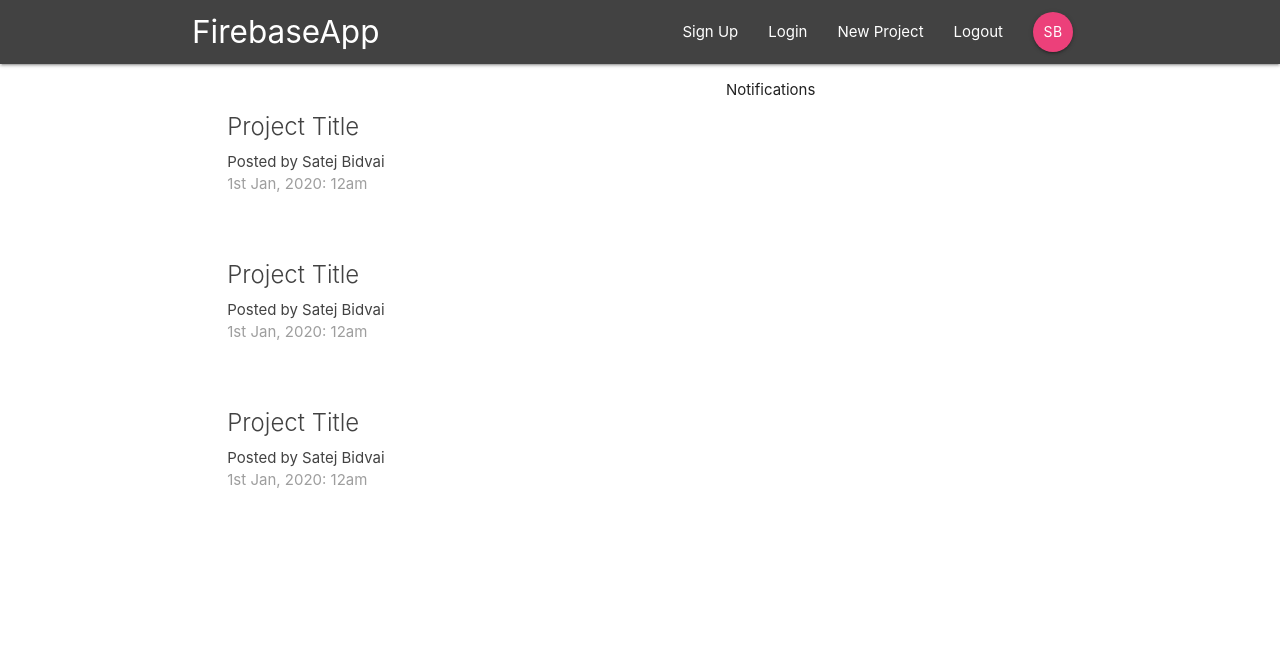
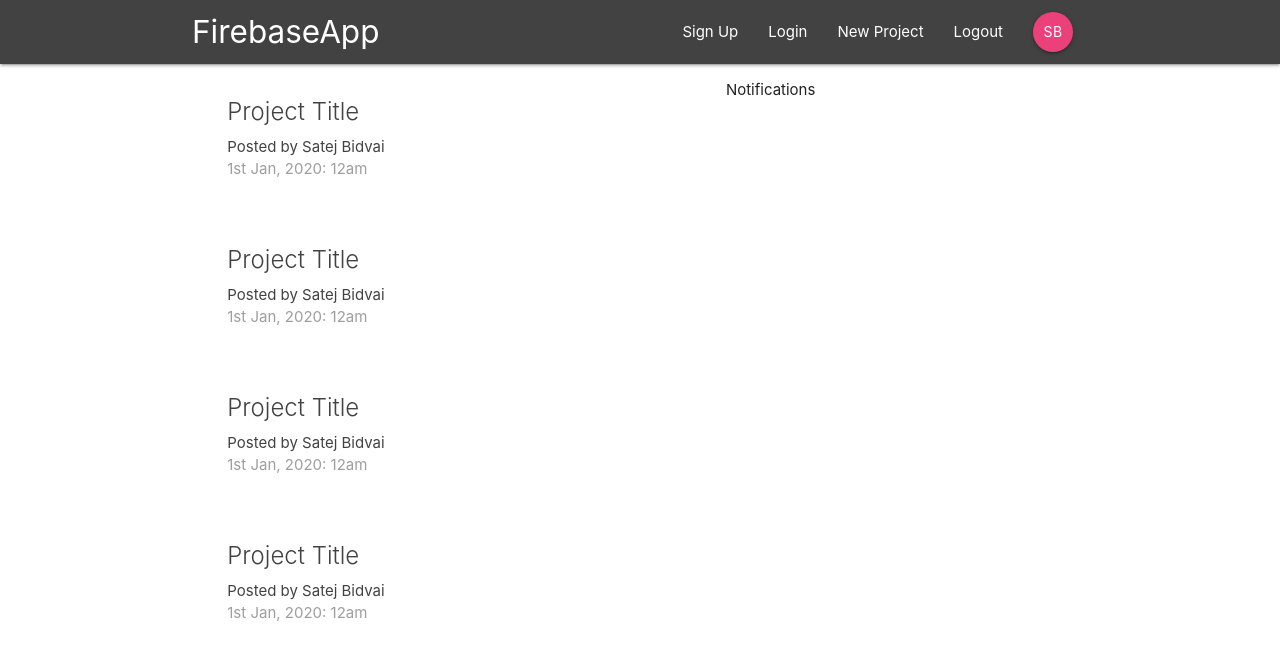
Before and after one commit to Electron-2002/Firebase-React-Redux-App, a React (Create React App) app: page / in a window 1280 px wide. Shown: the top 656 px of the page. Built offline with nearby package versions, Linux system fonts and the light colour scheme.

Commit message:
Project Summary Component

```diff
--- a/src/components/projects/ProjectList.js
+++ b/src/components/projects/ProjectList.js
@@ -1,31 +1,13 @@
 import React from 'react';
+import ProjectSummary from './ProjectSummary';
 
 const ProjectList = () => {
     return (
-        <div className="project-list section">
-            <div className="card z-depth-0 project-summary">
-                <div className="card-content grey-text text-darken-3">
-                    <span className="card-title">Project Title</span>
-                    <p>Posted by Satej Bidvai</p>
-                    <p className="grey-text">1st Jan, 2020: 12am</p>
-                </div>
-            </div>
-
-            <div className="card z-depth-0 project-summary">
-                <div className="card-content grey-text text-darken-3">
-                    <span className="card-title">Project Title</span>
-                    <p>Posted by Satej Bidvai</p>
-                    <p className="grey-text">1st Jan, 2020: 12am</p>
-                </div>
-            </div>
-
-            <div className="card z-depth-0 project-summary">
-                <div className="card-content grey-text text-darken-3">
-                    <span className="card-title">Project Title</span>
-                    <p>Posted by Satej Bidvai</p>
-                    <p className="grey-text">1st Jan, 2020: 12am</p>
-                </div>
-            </div>
+        <div>
+            <ProjectSummary />
+            <ProjectSummary />
+            <ProjectSummary />
+            <ProjectSummary />
         </div>
     );
 };
--- a/src/components/projects/ProjectSummary.js
+++ b/src/components/projects/ProjectSummary.js
@@ -0,0 +1,15 @@
+import React from 'react';
+
+const ProjectSummary = () => {
+    return (
+        <div className="card z-depth-0 project-summary">
+            <div className="card-content grey-text text-darken-3">
+                <span className="card-title">Project Title</span>
+                <p>Posted by Satej Bidvai</p>
+                <p className="grey-text">1st Jan, 2020: 12am</p>
+            </div>
+        </div>
+    );
+};
+
+export default ProjectSummary;
```
